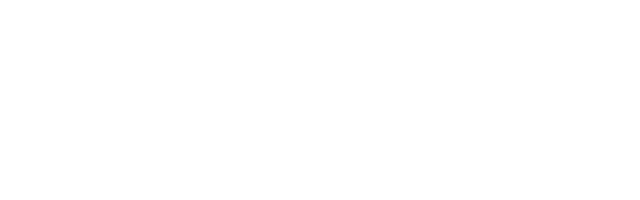
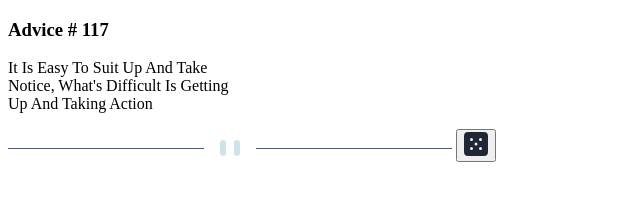
Before and after one commit to MohamadMahdi-Tasha/advice-generator, a plain HTML site: page index.html in a window 1280 px wide. Shown: the whole page, without its empty margins (0-640 px from the left). Drawn offline with Linux system fonts and the light colour scheme.

Commit message:
created structure of advice generator

```diff
--- a/index.html
+++ b/index.html
@@ -24,7 +24,23 @@
 </head>
 <body>
 <!--Structure Of Page Goes Here-->
-
+<div class="advice-generator">
+    <!--Top Side Number Of Advice-->
+    <h3 class="advice-generator--top-number">
+        Advice #
+        <span id="advice-number">117</span>
+    </h3>
+    <!--Text Of Advice-->
+    <p class="advice-generator--paragraph">
+        It Is Easy To Suit Up And Take<br>
+        Notice, What's Difficult Is Getting<br>
+        Up And Taking Action
+    </p>
+    <!--Divider Of Advice Generator-->
+    <img class="advice-generator--divider" src="src/img/pattern-divider-desktop.svg" alt="Divider">
+    <!--Dice Button At Bottom-->
+    <button class="advice-generator--dice-btn"><img src="src/img/icon-dice.svg" alt="Dice Icon"></button>
+</div>
 <!--Linking Our Js File-->
 <script src="src/script.js"></script>
 </body>
```
Also changed, not shown: src/img/icon-dice.svg (added), src/img/pattern-divider-desktop.svg (added).
